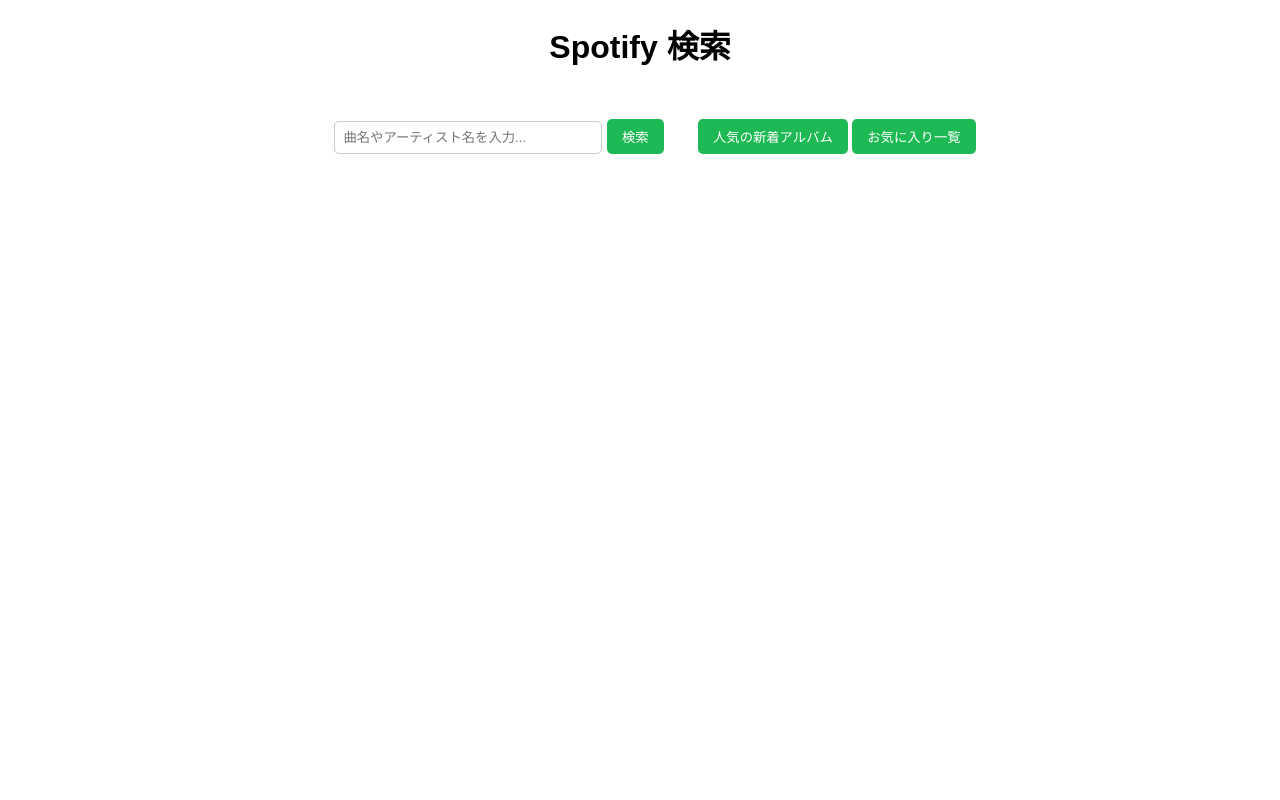
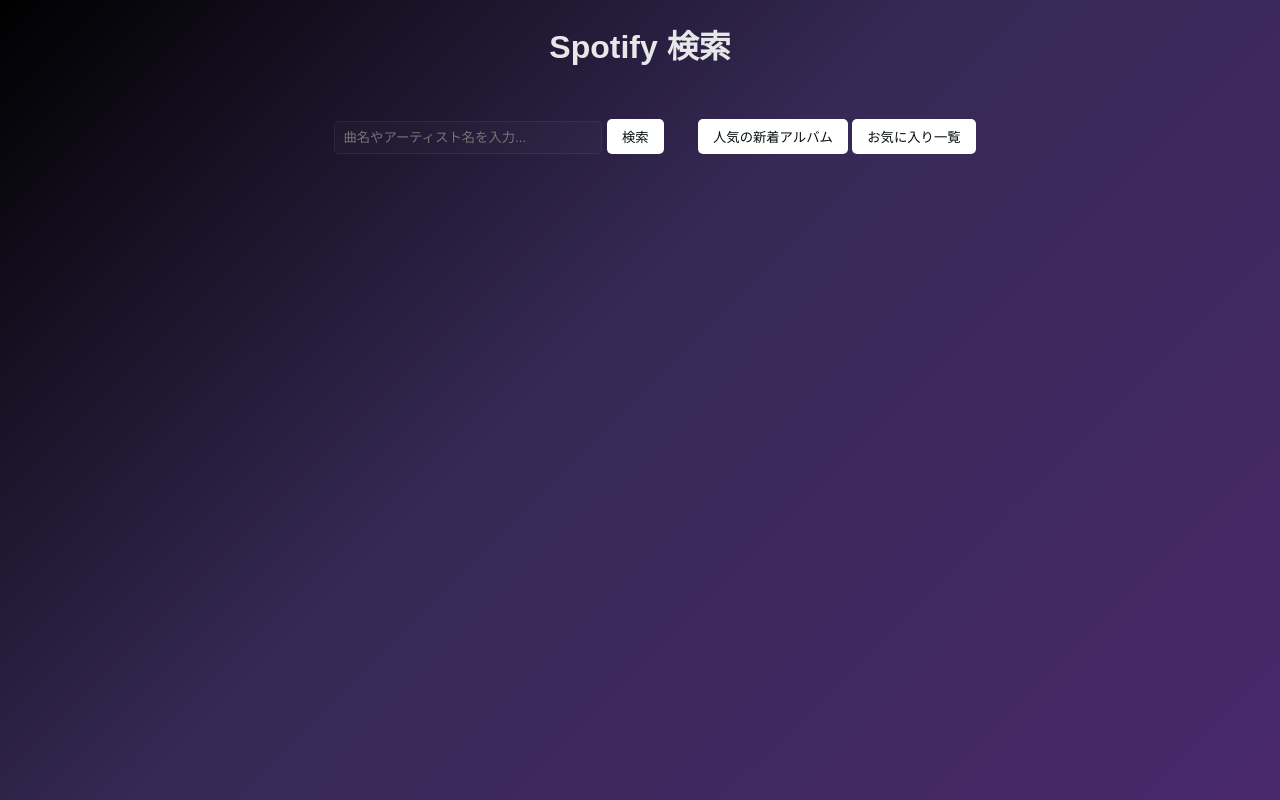
Before and after one commit to da1k0n217/Flask-Webapp, a Flask app: page / in a window 1280 px wide. Run offline with Flask 3, Linux system fonts and the light colour scheme; data that the repository does not hold is empty.

Commit message:
グラデーションってカッコイイ

```diff
--- a/static/style.css
+++ b/static/style.css
@@ -1,7 +1,22 @@
+:root{
+  --bg: linear-gradient(135deg, #000000 0%, #362955 45%, #49286b 100%);
+  --panel: #0f1113;
+  --muted: #ffffff;
+  --text: #e6e7e8;
+  --accent: #ffffff;
+  --accent-2: #ffffff;
+}
+
+html, body {
+  min-height: 100%;
+  background: var(--bg);
+  background-attachment: fixed;
+}
+
 body {
       font-family: sans-serif;
-      background-color: #ffffff;
-      color: black;
+      background: transparent;
+      color: var(--text);
       text-align: center;
       padding-bottom: 120px;
     }
@@ -12,39 +27,56 @@
       width: 250px;
       padding: 8px;
       border-radius: 5px;
-      border: 1px solid #ccc;
+      border: 1px solid rgba(255,255,255,0.06);
+      background: rgba(255,255,255,0.02);
+      color: var(--text);
     }
     button {
       padding: 8px 15px;
       border: none;
       border-radius: 5px;
-      background: #1DB954;
-      color: white;
+      background: var(--accent);
+      color: #07110a;
       cursor: pointer;
     }
     .button-link {
       display: inline-block;
       padding: 8px 12px;
       margin-top: 5px;
-      border: 1px solid #ccc;
-      border-radius: 5px;
-      background-color: #f0f0f0;
-      color: #333;
+      border-radius: 6px;
+      background-color: rgba(255,255,255,0.03);
+      color: var(--accent);
       text-decoration: none;
       cursor: pointer;
       font-family: sans-serif;
       font-size: 14px;
       text-align: center;
+      border: 1px solid rgba(255,255,255,0.04);
     }
     .button-link:hover {
-      background-color: #e0e0e0;
+      background-color: rgba(255,255,255,0.04);
     }
     .track {
       margin: 20px auto;
       width: 300px;
-      background: #ffffff;
-      padding: 10px;
+      /* match spotify-tab gray tone and blur for consistent appearance */
+        background: rgba(182, 180, 180, 0.4);
+      -webkit-backdrop-filter: blur(6px);
+      backdrop-filter: blur(6px);
+        border: 1px solid rgba(255,255,255,0.03);
+      padding: 12px;
       border-radius: 10px;
+      box-shadow: 0 8px 20px rgba(0,0,0,0.6);
+    }
+
+    .track h3 {
+      margin: 8px 0 4px 0;
+      color: var(--text);
+      font-size: 16px;
+    }
+    .track p {
+      margin: 0;
+      color: var(--muted);
     }
 
 /* Spotify preview tab - fixed to bottom, keep original size */
--- a/templates/index.html
+++ b/templates/index.html
@@ -29,20 +29,20 @@
       position: relative;
       display: inline-block;
     }
-    /* 追加: お気に入りボタンの緑背景 */
+    /* 追加: お気に入りボタンを白背景に変更 */
     .favorite-btn {
       font-size: 22px;
-      background: #1DB954;
+      background: #ffffff;
       border: none;
       cursor: pointer;
-      color: #fff;
+      color: #07110a;
       width: 36px;
       height: 36px;
       border-radius: 6px;
       display: inline-flex;
       align-items: center;
       justify-content: center;
-      transition: background 0.2s;
+      transition: background 0.2s, transform 0.12s;
       margin-right: 4px;
     }
     .favorite-btn:disabled {
@@ -159,7 +159,7 @@
             <h3>${t.name}</h3>
             <p>${t.artist}</p>
             ${t.preview_url ? `<audio controls src="${t.preview_url}"></audio>` : `<p>プレビューなし</p>`}
-            <p><a href="${t.external_url}" target="_blank" style="color:#1DB954;">Spotifyで開く（ログイン必須）</a></p>
+            <p><a href="${t.external_url}" target="_blank" style="color:#ffffff;">Spotifyで開く（ログイン必須）</a></p>
             <button class="favorite-btn" onclick='addFavorite(this, ${JSON.stringify(t)})'>
               <span class="heart-shape">♡</span>
             </button>
@@ -188,7 +188,7 @@
             <h3>${t.name}</h3>
             <p>${t.artist}</p>
             ${t.preview_url ? `<audio controls src="${t.preview_url}"></audio>` : `<p>プレビューなし</p>`}
-            <p><a href="${t.external_url}" target="_blank" style="color:#1DB954;">Spotifyで開く（ログイン必須）</a></p>
+            <p><a href="${t.external_url}" target="_blank" style="color:#ffffff;">Spotifyで開く（ログイン必須）</a></p>
             <button class="favorite-btn" onclick='addFavorite(this, ${JSON.stringify(t)})'>♡</button>
             <a href="/player?track_id=${t.track_id}" class="button-link">Playerで再生</a>
           </div>
@@ -214,7 +214,7 @@
             <h3>${t.name}</h3>
             <p>${t.artist}</p>
             ${t.preview_url ? `<audio controls src="${t.preview_url}"></audio>` : `<p>プレビューなし</p>`}
-            <p><a href="${t.external_url}" target="_blank" style="color:#1DB954;">Spotifyで開く（ログイン必須）</a></p>
+            <p><a href="${t.external_url}" target="_blank" style="color:#ffffff;">Spotifyで開く（ログイン必須）</a></p>
             <button onclick="removeFavorite('${t.track_id}').then(() => showFavorites())">削除</button>
             <a href="/player?track_id=${t.track_id}" class="button-link">Playerで再生</a>
           </div>
```
Also changed, not shown: other parts of static/style.css (+22 -21 lines), favorites.db.
